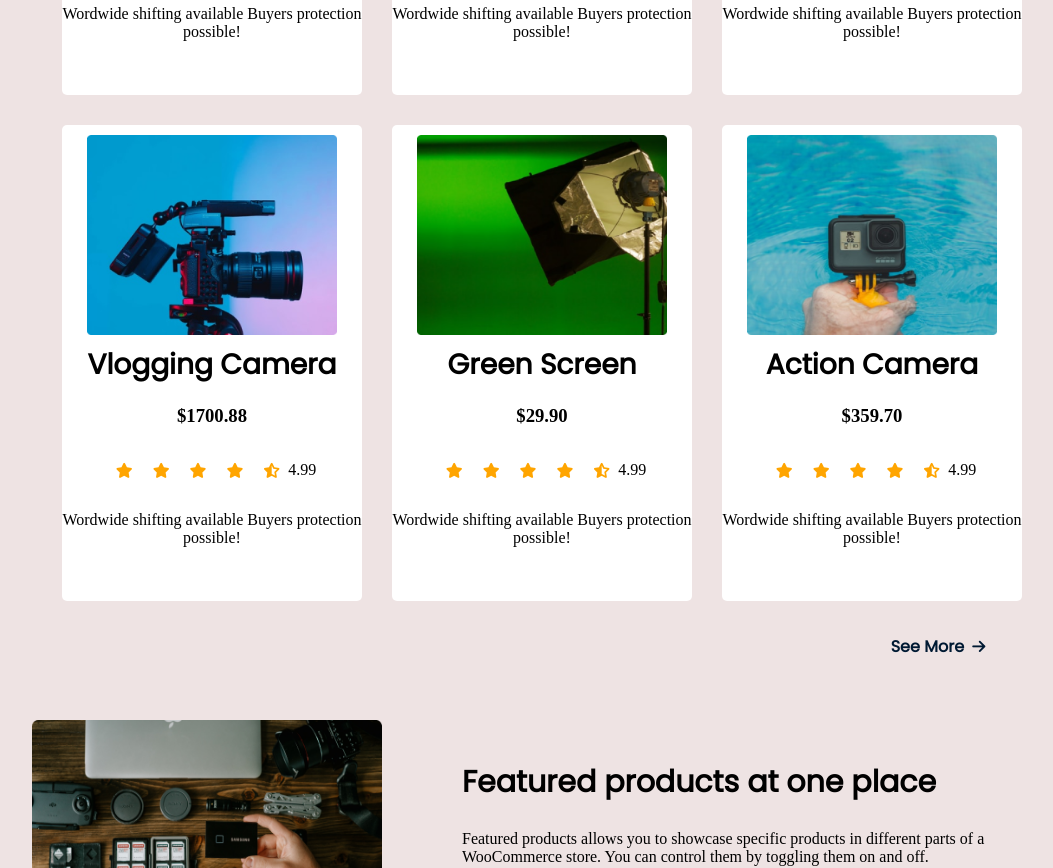
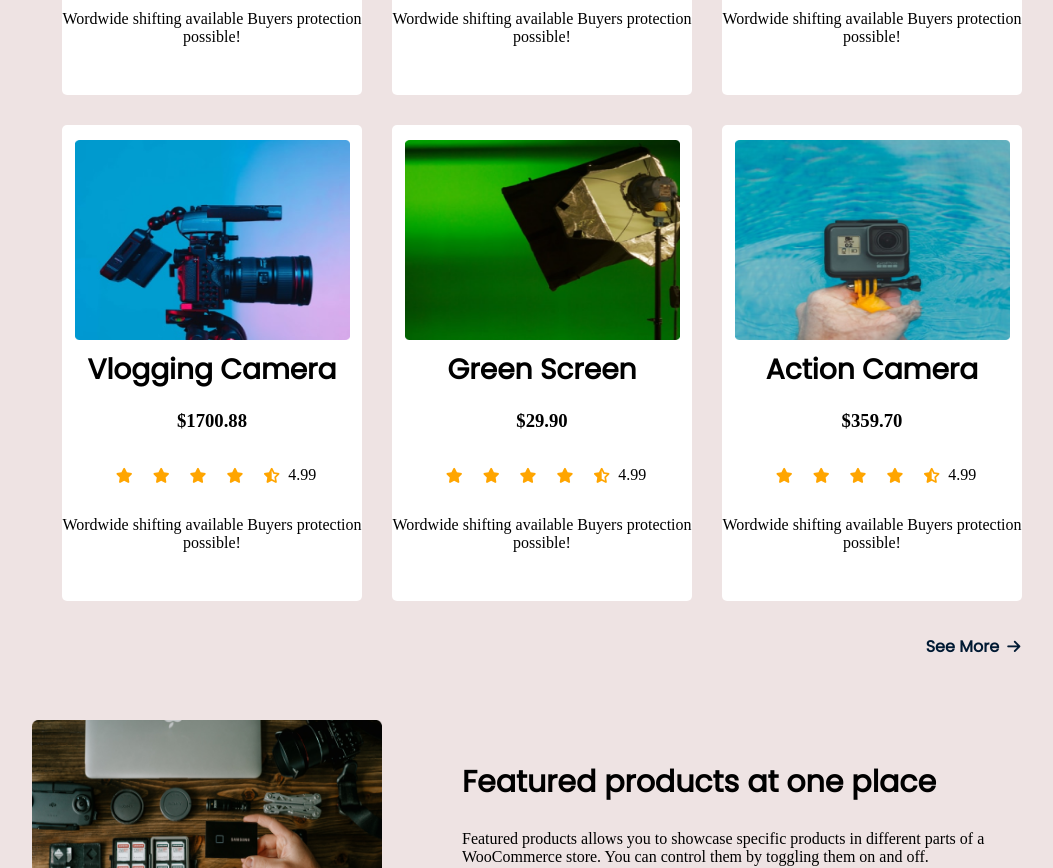
Before and after one commit to Mofasherali/Two-Complate, a plain HTML site: page index.html in a window 1280 px wide. Shown: the part 1600-2468 px from the top of the page, without its empty margins (98-1151 px from the left). Drawn offline with Linux system fonts and the light colour scheme; a web font is replaced by a local one.

Commit message:
up to date some issuses

```diff
--- a/style.css
+++ b/style.css
@@ -116,9 +116,9 @@ ul li a {
 }
 
 .collections .collection-banner img{
-    width: 250px;
+    width: 275px;
     height: 200px;
-    margin-top: 10px;
+    margin-top: 15px;
 }
 
 /* Rating style */
@@ -143,7 +143,7 @@ ul li a {
 }
 .tiny-button{
         position: relative;
-        left: 400px;
+        left: 435px;
         color: #001a33;
         padding: 10px 40px;
         font-size: 16px;
@@ -210,6 +210,7 @@ ul li a {
 footer{
     position: relative;
     top: 100px;
+    width: 1263px;
     height: 270px;
     background-color: #0A0826;
 }
```
